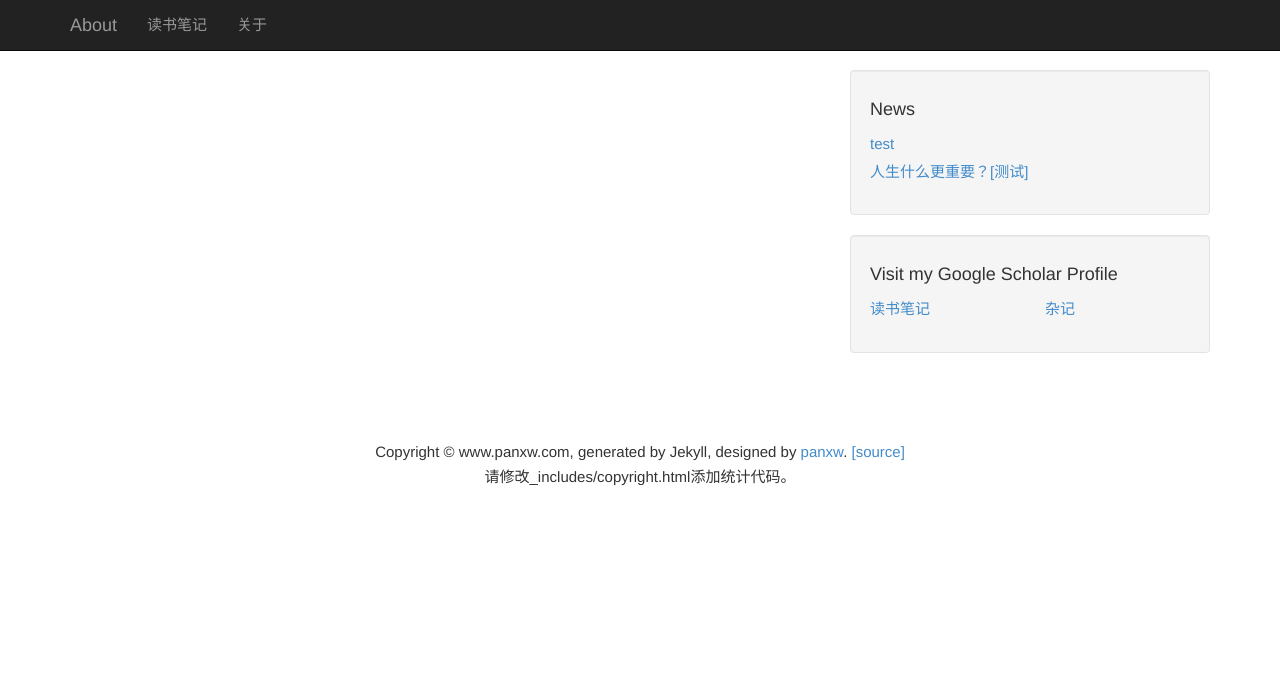
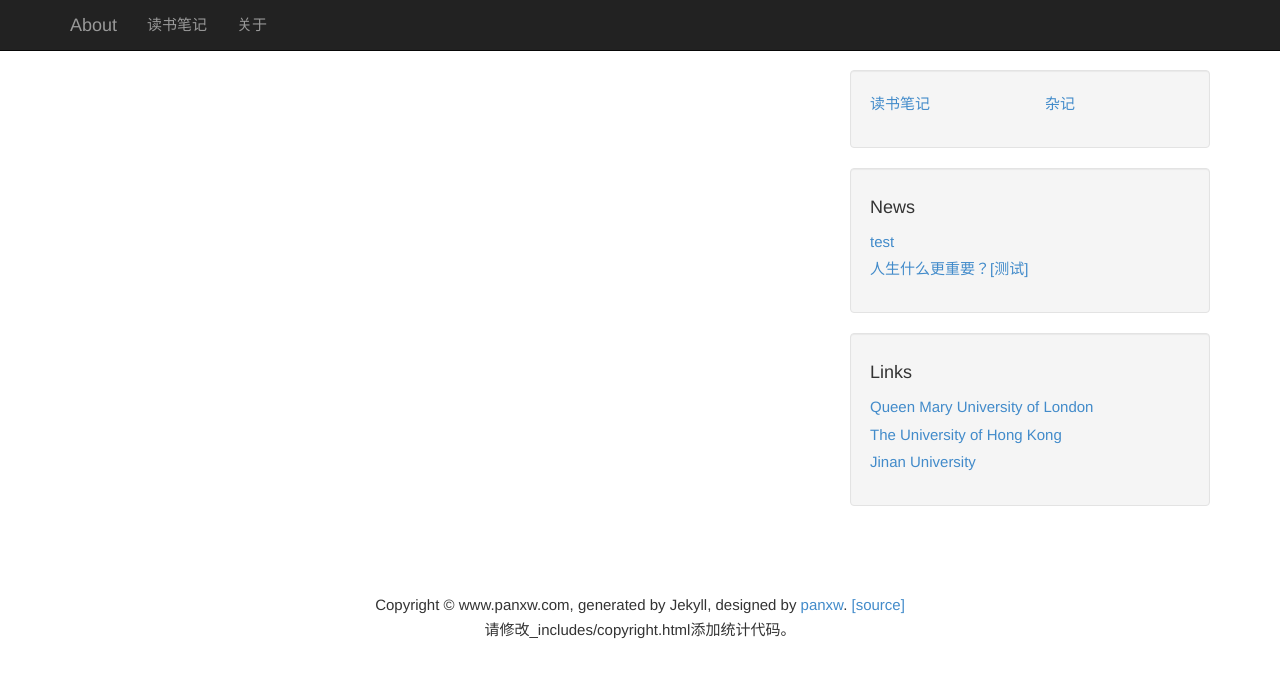
Before and after one commit to july0905/haoyuanzhang1990.github.io, a Jekyll site: the page built from posts/other.md, in a window 1280 px wide. Shown: the top 678 px of the page. Built offline with Jekyll 4.4.1, drawn with Linux system fonts in a browser that asks for light colours.

Commit message:
Update category.html

```diff
--- a/_layouts/category.html
+++ b/_layouts/category.html
@@ -81,22 +81,26 @@
         <div class="col-md-4">
           <!-- Blog Categories Well -->
           <div class="well">
-            <h4>
-              News
-            </h4>
             <div class="row">
-              {% include recent_posts.html %}
+              {% include categories.html %}
             </div>
             <!-- /.row -->
           </div>
 		  <!-- Blog Recent Well -->
           <div class="well">
             <h4>
-              Visit my Google Scholar Profile
+              News
             </h4>
 			<div class="row">
-              {% include categories.html %}
+              {% include recent_posts.html %}
 			</div>
+          </div>
+		  <!-- Blog Links Well -->
+          <div class="well">
+            <h4>
+              Links
+            </h4>
+            {% include friend_links.html %}
           </div>
         </div>
       </div>
```
